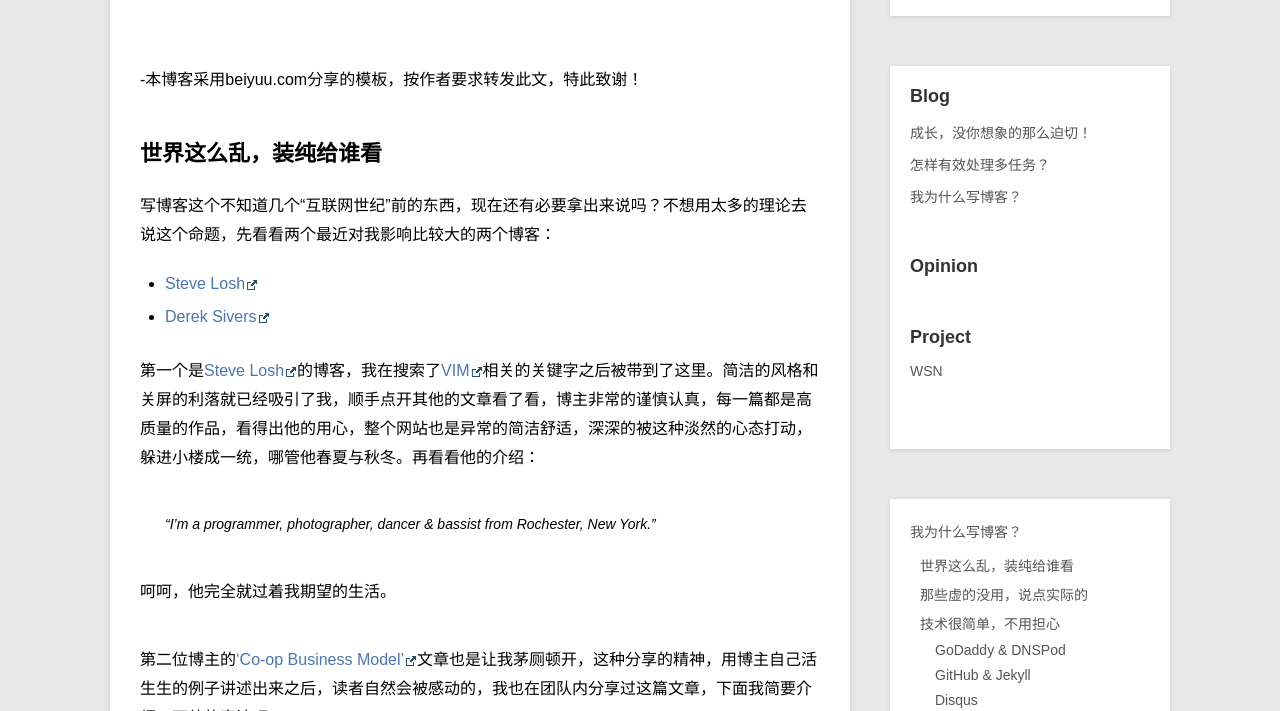
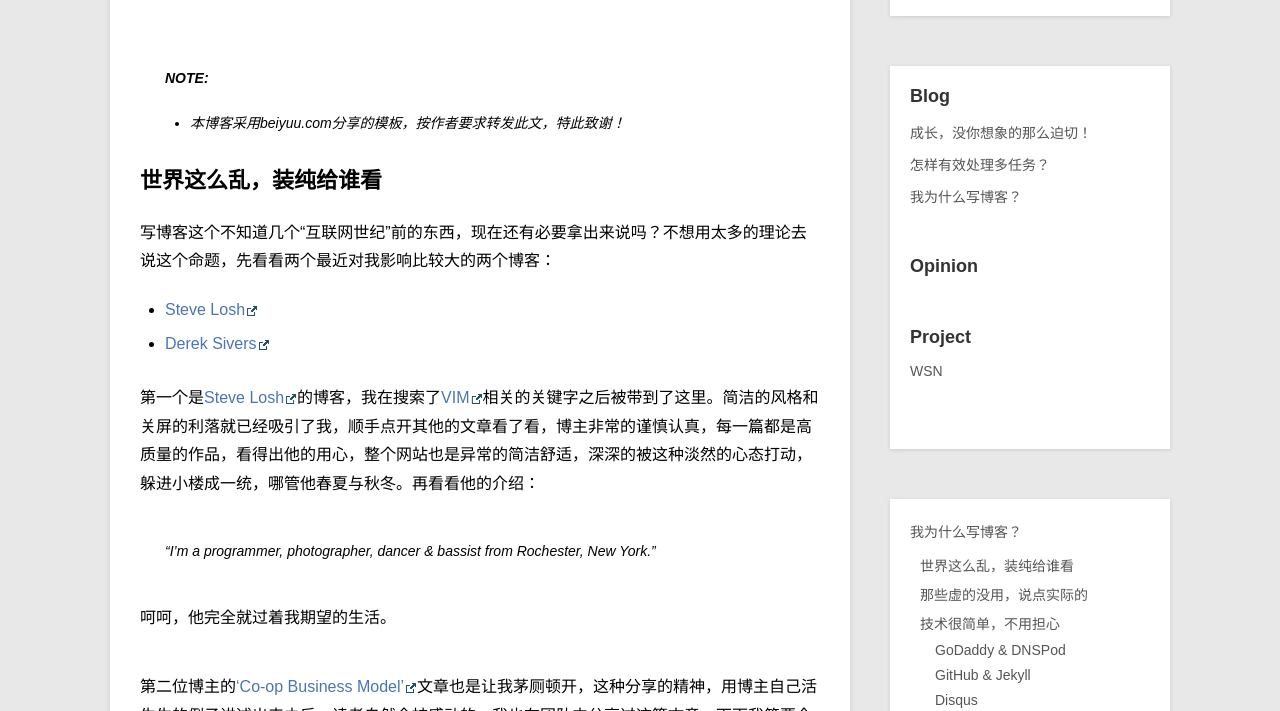
Before and after one commit to killets/blog, a Jekyll site: the page built from _posts/blog/2011-12-18-why-blog.md, in a window 1280 px wide and 900 px high, cut to the strip 189-900 px from the top of the window. Built offline with Jekyll 4.4.1, drawn with Linux system fonts in a browser that asks for light colours; Markdown is read by kramdown in place of the engine named in the settings.

Commit message:
why blog edit

```diff
--- a/_posts/blog/2011-12-18-why-blog.md
+++ b/_posts/blog/2011-12-18-why-blog.md
@@ -4,8 +4,10 @@ title:      我为什么写博客？
 category: blog
 description: 写博客这个这么古老的行为，还有必要拿出来说吗，我看有。
 ---
-
--本博客采用beiyuu.com分享的模板，按作者要求转发此文，特此致谢！
+> **NOTE:**
+>
+> - 本博客采用beiyuu.com分享的模板，按作者要求转发此文，特此致谢！
+>
 
 ## 世界这么乱，装纯给谁看
 
```
